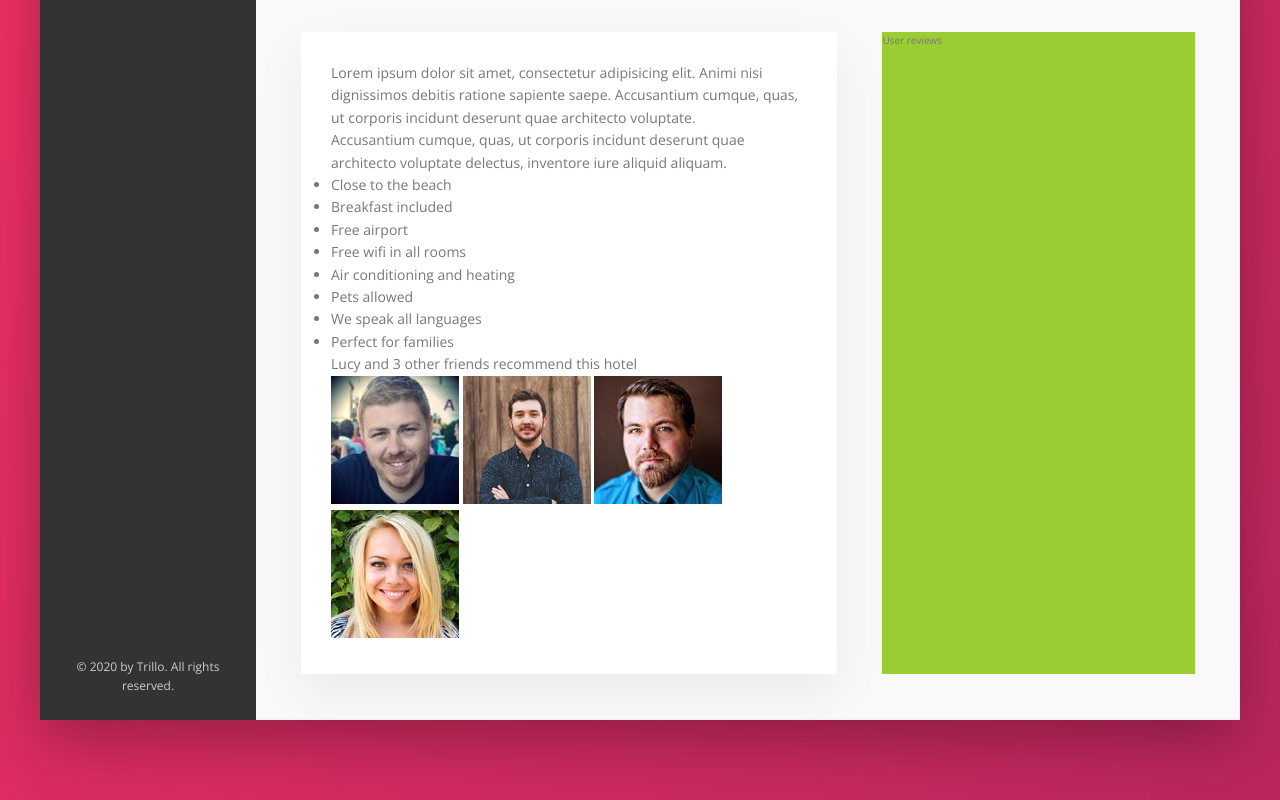
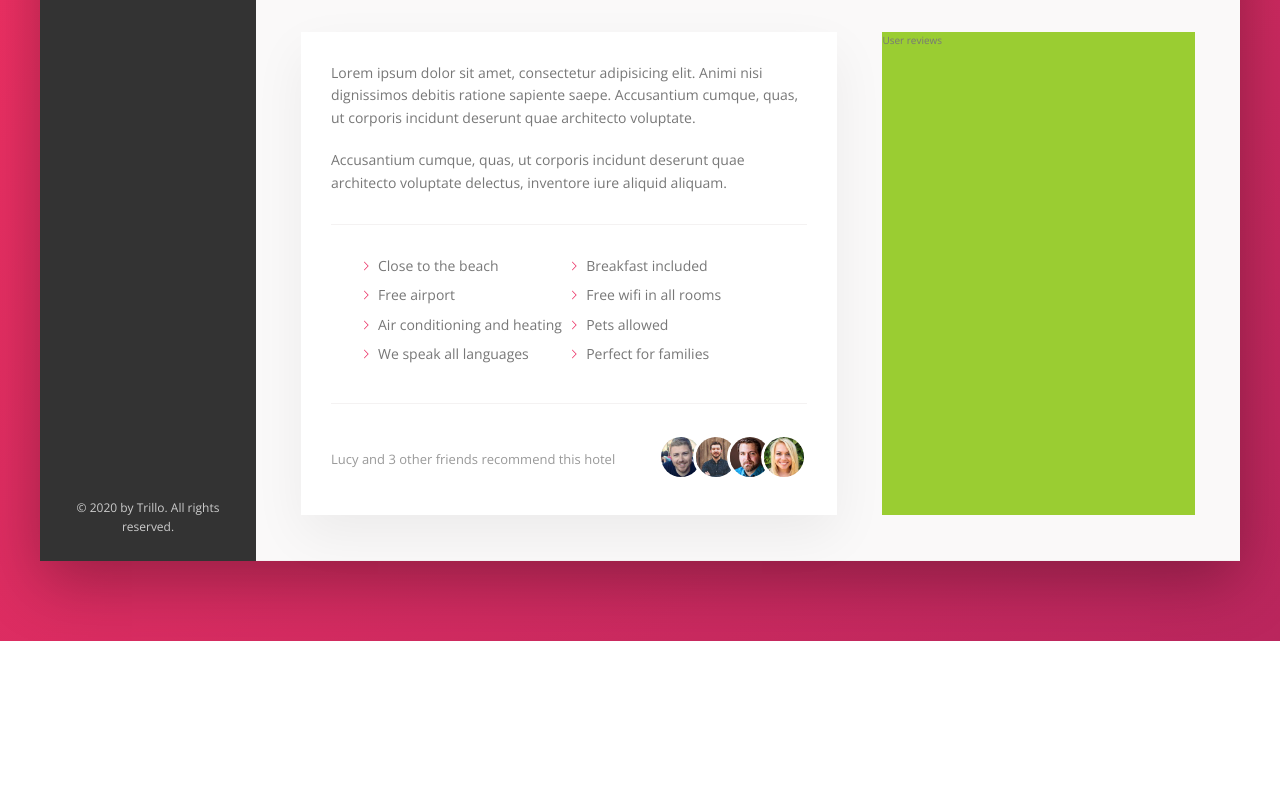
Before and after one commit to AlinaZakirod/trillo-css_course, a website: page index.html in a window 1280 px wide. Shown: the part 615-1415 px from the top of the page. After the commit the page ends 1256 px from the top, so only its background shows below. Drawn offline with nearby package versions, Linux system fonts and the light colour scheme.

Commit message:
hotel overview - recommended

```diff
--- a/sass/_components.scss
+++ b/sass/_components.scss
@@ -294,3 +294,75 @@
     box-shadow: none;
   }
 }
+
+//////////////////////////
+// PARAGRAPH
+.paragraph:not(:last-of-type) {
+  margin-bottom: 2rem;
+}
+
+//////////////////////////
+// LIST
+.list {
+  list-style: none;
+  margin: 3rem 0;
+  padding: 3rem;
+  border-top: var(--line);
+  border-bottom: var(--line);
+
+  display: flex;
+  flex-wrap: wrap;
+
+  &__item {
+    flex: 0 0 50%;
+    margin-bottom: 0.7rem;
+  }
+
+  &__item::before {
+    content: "";
+    display: inline-block;
+    height: 1rem;
+    width: 1rem;
+    margin-right: 0.7rem;
+
+    //for older browsers:
+    // background-image: url(../img/chevron-thin-right.svg);
+    // background-size: cover;
+
+    // Newer browsers - masks
+    background-color: var(--color-primary);
+    -webkit-mask-image: url(../img/chevron-thin-right.svg);
+    -webkit-mask-size: cover;
+    mask-image: url(../img/chevron-thin-right.svg);
+    mask-size: cover;
+  }
+}
+
+//////////////////////////
+// RECOMMEND
+.recommend {
+  font-size: 1.3rem;
+  color: var(--color-grey-dark-3);
+
+  display: flex;
+  align-items: center;
+
+  &__count {
+    margin-right: auto;
+  }
+
+  &__friends {
+  }
+
+  &__photo {
+    box-sizing: content-box;
+    height: 4rem;
+    width: 4rem;
+    border-radius: 50%;
+    border: 3px solid #fff;
+
+    &:not(:last-child) {
+      margin-right: -1.5rem;
+    }
+  }
+}
```
Also changed, not shown: css/style.css.
